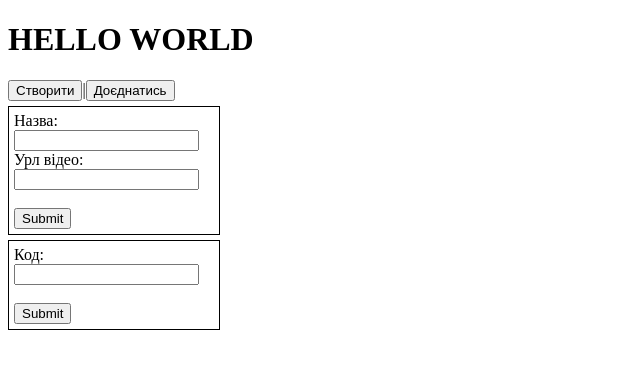
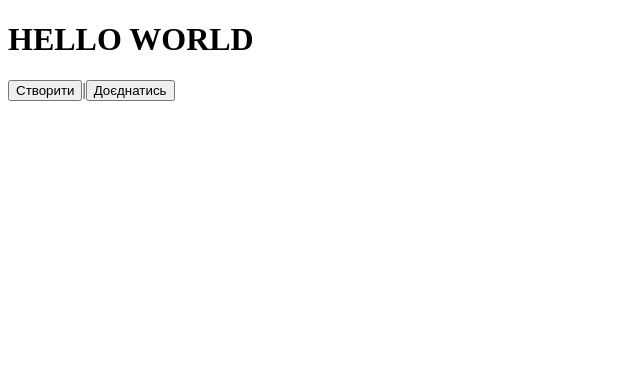
Before and after one commit to Dicantnik/Viewer, a Django app: page / in a window 1280 px wide. Shown: the top 369 px of the page, without its empty margins (0-640 px from the left). Run offline with Django 4.2, Linux system fonts and the light colour scheme.

Commit message:
added some frontend

```diff
--- /dev/null
+++ b/viewer/static/css/main.css
@@ -0,0 +1,37 @@
+.form{
+    border: 1px solid black;
+    width: 200px;
+    padding: 5px;
+    margin-top: 5px;
+    position: absolute;
+    left: 120px;
+    top: 120px;
+    display: flex;
+    flex-direction: column;
+
+}
+
+.form1{
+    display: none;
+}
+
+.form2{
+    display: none;
+}
+
+.close{
+    position: absolute;
+    right: 5px;
+    width: 50px;
+    margin-bottom: 5px;
+}
+
+.form .formfill{
+    display: flex;
+    flex-direction: column;
+    gap: 5px;
+}
+
+.text{
+    margin-top: 5px;
+}
--- /dev/null
+++ b/viewer/static/js/main.js
@@ -0,0 +1,28 @@
+const MakeForm = document.getElementById("make_form")
+const JoinForm = document.getElementById("join_form")
+const AddButton = document.getElementById("addroom")
+const JoinButton = document.getElementById("joinroom")
+const CloseButtonList = document.querySelectorAll('.close')
+AddButton.addEventListener('click', () =>{
+    console.log(!JoinForm.classList.contains('form2'))
+    if (JoinForm.classList.contains('form2')){
+        MakeForm.classList.toggle('form1')
+    }
+})
+
+JoinButton.addEventListener('click', () =>{
+    if (MakeForm.classList.contains('form1')){
+        JoinForm.classList.toggle('form2')
+    }
+})
+
+CloseButtonList.forEach(CloseButton => {
+        CloseButton.addEventListener('click', () =>{
+        if (!MakeForm.classList.contains('form1')){
+            MakeForm.classList.toggle('form1')
+        }
+        if (!JoinForm.classList.contains('form2')){
+            JoinForm.classList.toggle('form2')
+        }
+    });
+})
--- a/viewer/templates/main.html
+++ b/viewer/templates/main.html
@@ -5,28 +5,31 @@
     <meta charset="UTF-8">
     <meta http-equiv="X-UA-Compatible" content="IE=edge">
     <meta name="viewport" content="width=device-width, initial-scale=1.0">
-    <!-- <link rel="stylesheet" href="{% static 'css/login.css' %}"> -->
-    <title>Login</title>
+    <link rel="stylesheet" href="{% static 'css/main.css' %}">
+    <title>Viewer</title>
 </head>
 <body>
     <h1>HELLO WORLD</h1>
     {% block content %}
     <button id="addroom">Створити</button>|<button id="joinroom">Доєднатись</button>
-    <div class="form1" style="border: 1px solid black; width: 200px; padding: 5px; margin-top: 5px">
-        <form method="POST">
+    <div class="form form1" id="make_form">
+        <button class="close">Close</button>
+        <form class="formfill" method="POST">
             {% csrf_token %}
-            Назва: <input type="text" name="newname"><br>
-            Урл відео: <input type="text" name="newurl"><br><br>
+            <div class="text">Назва: </div><input type="text" name="newname">
+            <div class="text">Урл відео: </div><input type="text" name="newurl">
             <input type="submit">
         </form>
     </div>
-    <div class="form1" style="border: 1px solid black; width: 200px; padding: 5px; margin-top: 5px">
-        <form method="POST">
+    <div class="form form2" id="join_form">
+        <button class="close">Close</button>
+        <form class="formfill" method="POST">
             {% csrf_token %}
-            Код: <input type="text" name="oldcode"><br><br>
+            <div class="text">Код: </div><input type="text" name="oldcode">
             <input type="submit">
         </form>
     </div>
     {% endblock %}
 </body>
+<script src="{% static 'js/main.js' %}"></script>
 </html>
```
